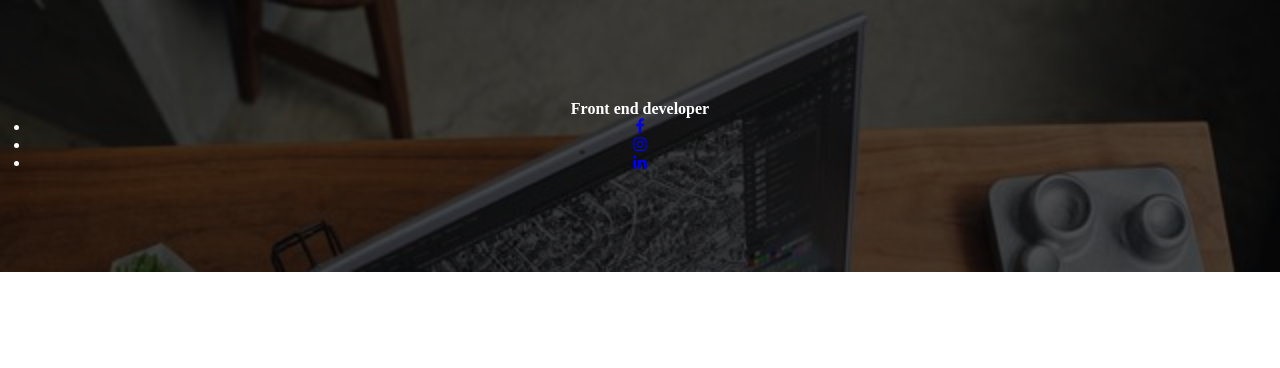
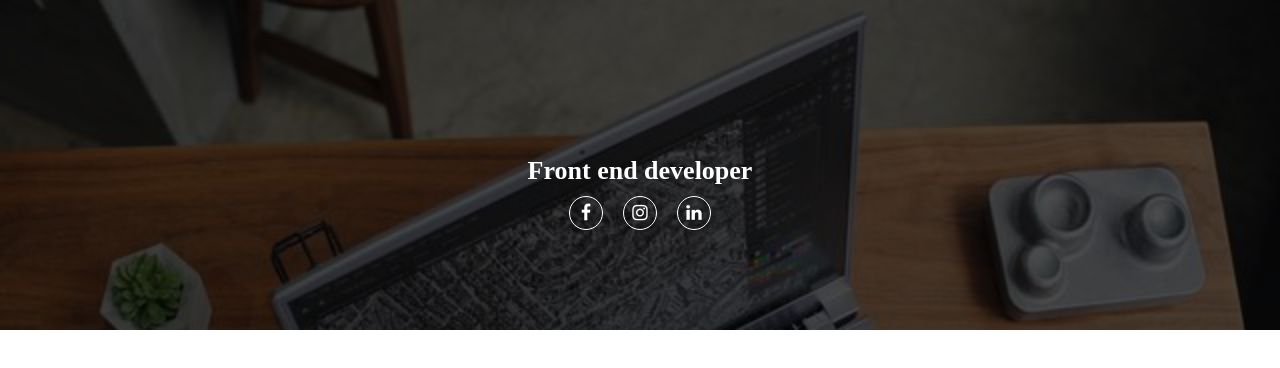
Before and after one commit to kosyananya/github.io, a plain HTML site: page index.html in a window 1280 px wide. Drawn offline with Linux system fonts and the light colour scheme; files whose address does not match are found by name.

Commit message:
Update main.css

```diff
--- a/main.css
+++ b/main.css
@@ -31,4 +31,34 @@
 .personal-info h2 {
     font-size: 36px;
     letter-spacing: 3px;
+    height: 36px;
+    margin-bottom: 20px;
 }
+.personal-info h4 {
+    font-size: 26px;
+    margin-bottom: 10px;
+}
+.social-media_list {
+    display: flex;
+    justify-content: center;
+    list-style: none;
+
+    font-size: 18px;
+}
+
+.social-media_list  li {
+    margin: 0 10px;
+    border: 1px solid #fff;
+    border-radius: 50%;
+}
+
+.social-media_list a {
+    color:  #fff;
+    text-decoration: none;
+    width: 32px;
+    height: 32px;
+    display: flex;
+    align-items: center;
+    justify-content: center;
+
+}
```
